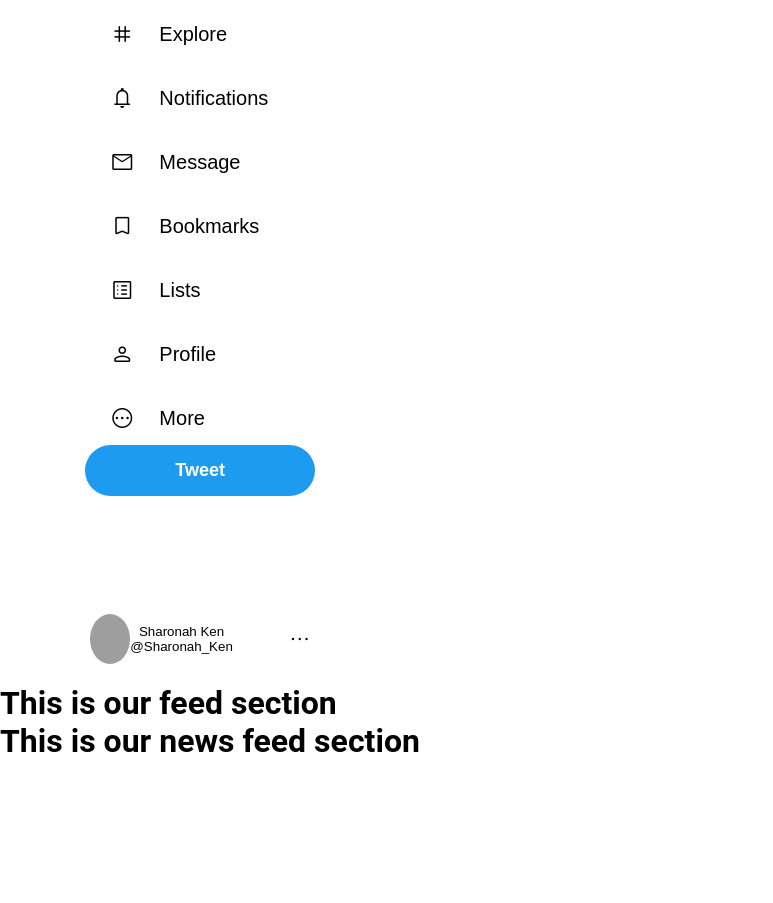
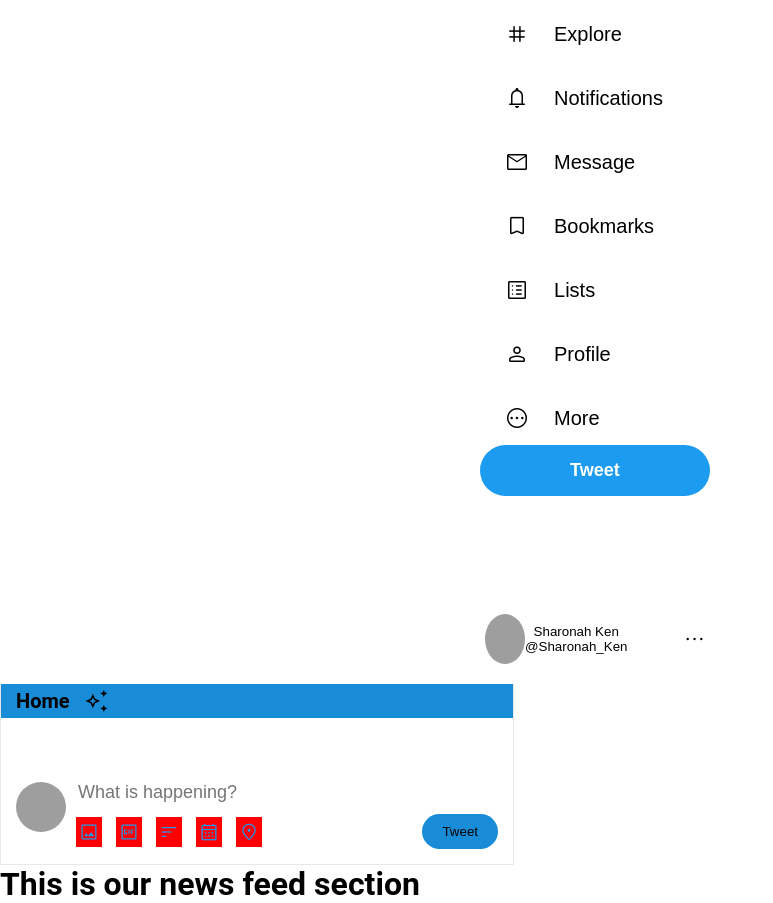
Before and after one commit to Sharonah8/Twitter_clone, a plain HTML site: page index.html in a window 1280 px wide. Shown: the part 126-1029 px from the top of the page, without its empty margins (0-773 px from the left). Before the commit the page ends 886 px from the top, so only its background shows below. Drawn offline with nearby package versions, Linux system fonts and the light colour scheme; grey boxes are pictures that could not be loaded.

Commit message:
Design the feed section

```diff
--- a/assets/css/styles.css
+++ b/assets/css/styles.css
@@ -35,9 +35,9 @@ body{
         display: flex;
     }
 }
-.width-size{
+/* .width-size{
     width: 33.33%;
-}
+} */
 
 .sidebar{
     width: 60%;
@@ -130,3 +130,91 @@ body{
     bottom: 0;
     margin-bottom: 15px;
 }
+
+
+
+.sidebar{
+    width: 25% !important;
+}
+.feed{
+    width: 40%;
+    border-right: 0.5px solid #e7e7e8;
+    border-left: 0.5px solid #e7e7e8;
+    position: relative;
+}
+.scrollable-section{
+    width: 100%;
+    background-color: #198cd8;
+    position: relative;
+}
+.nav-bar-info{
+    display: flex;
+    background-color: inherit;
+    align-items: center;
+}
+.page{
+    font-size: 20px;
+    font-weight: 700;
+    padding-left: 15px;
+}
+.top-tweets{
+    padding-right: 10px;
+}
+.temp{
+    font-size: 28px;
+    padding: 8px;
+    border-radius: 50%;
+}
+.temp:hover{
+    background-color: #e7e7e8;
+}
+.profile-postbox{
+    height: 50px;
+    width: 50px;
+}
+.profile-postbox > img{
+    height: inherit;
+    width: inherit;
+    object-fit: cover;
+    border-radius: 50%;
+}
+.post-box{
+    padding-top: 4rem !important;
+    display: flex;
+    padding: 15px;
+    border-bottom: 0.5px solid #e7e7e8;
+}
+.input-section{
+    margin-left: 10px;
+    margin-top: 5x !important;
+    width: 100%;
+}
+.input > input{
+    font-size: 18px;
+    border: none;
+    width: 100%;
+    margin-bottom: 10px;
+}
+.input-icons{
+    display: flex;
+    align-items: center;
+    justify-content: space-between;
+}
+.icons-post .material-symbols-rounded{
+    font-size: 20px;
+    color: #1d9bf0;
+    font-weight: 500 !important;
+    cursor: pointer;
+    padding: 3px;
+    background-color: red;
+}
+.icons-post .material-symbols-rounded:hover{
+    background-color: #e8f5fd;
+}
+.tweets{
+    background-color: #198cd8;
+    border: none;
+    padding: 10px 20px 10px;
+    border-radius: 30px;
+
+}
--- a/index.html
+++ b/index.html
@@ -97,8 +97,61 @@
             </div>
           </div>
         </div>
+        <!-- End of side-bar-->
+        <!-- Beginning of feed section-->
         <div class="feed width-size">
-          <h1>This is our feed section</h1>
+          <div class="scrollable-section">
+            <div class="nav-bar-info">
+              <div class="page">Home</div>
+                <div class="top-tweets">
+                  <span class="material-symbols-rounded">
+                  temp_preferences_custom
+                  </span>
+                </div>
+              </div>
+            </div>
+            <div class="post-box">
+              <div class="profile-postbox">
+                <img src="./assets/Images/SharonahImg.jpeg" alt="">
+              </div>
+              <div class="input-section">
+                <div class="input">
+
+                  <input
+                    type="text"
+                    name="post"
+                    id=""
+                    placeholder="What is happening?"
+                  />
+
+
+
+                </div>
+                <div class="input-icons">
+                  <div class="icons-post">
+                    <span class="material-symbols-rounded">
+                      image
+                      </span>
+                      <span class="material-symbols-rounded">
+                        gif_box
+                        </span>
+                      <span class="material-symbols-rounded">
+                          sort
+                          </span>
+                      <span class="material-symbols-rounded">
+                            calendar_month
+                            </span>
+                      <span class="material-symbols-rounded">
+                              location_on
+                      </span>
+                  </div>
+                  <div class="my-tweet">
+                    <button class="tweets">Tweet</button>
+                  </div>
+                </div>
+              </div>
+            </div>
+          </div>
         </div>
         <div class="news-feed width-size">
           <h1>This is our news feed section</h1>
```
